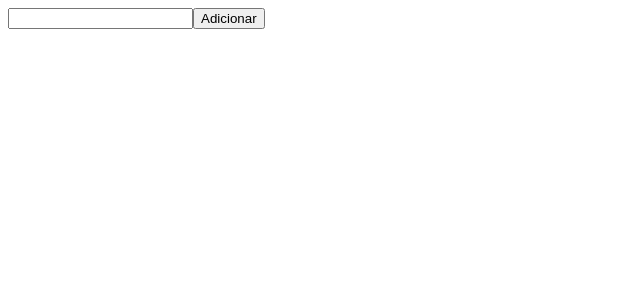
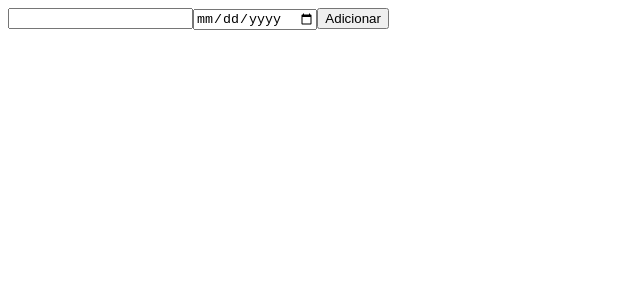
Before and after one commit to conradogui/own-projects, a React (Vite) app in the folder project_7/blog_test/: page / in a window 1280 px wide. Shown: the top 300 px of the page, without its empty margins (0-640 px from the left). Built offline with nearby package versions, Linux system fonts and the light colour scheme.

Commit message:
ajustando mensagens

```diff
--- a/project_7/blog_test/src/App.jsx
+++ b/project_7/blog_test/src/App.jsx
@@ -4,17 +4,23 @@ import './App.css'
 import ToDo from './components/ToDo'
 
 function App() {
-  const [work, setWork] = useState()
+  const [tarefa, setTarefa] = useState('')
+  const [data, setData] = useState('')
+  const [submittedValue, setSubmittedValue] = useState('')
 
-  const mostra = () => {
+  const mostraTarefa = (e) => {
+    setTarefa(e.target.value)
+  }
 
+  const mostraData = (e) => {
+    setData(e.target.value)
   }
 
   return (
     <div className="app">
       <div className='container'>
         <div className="add_tarefa">
-          <ToDo mostra={mostra}/>
+            <ToDo mostraTarefa={mostraTarefa} tarefa={tarefa} mostraData={mostraData} data={data} submittedValue={submittedValue} setSubmittedValue={setSubmittedValue} />
         </div>
       </div>
     </div>
--- a/project_7/blog_test/src/components/ToDo.jsx
+++ b/project_7/blog_test/src/components/ToDo.jsx
@@ -1,16 +1,23 @@
-const ToDo = ({mostra}) => {
+const ToDo = ({mostraTarefa, tarefa, mostraData, data, submittedValue, setSubmittedValue}) => {
+
 
     const handleSubmit = (e) => {
         e.preventDefault()
-        mostra(mostra)
+        setSubmittedValue(tarefa, data)
     }
 
   return (
     <div>
         <form action="" onSubmit={handleSubmit} >
-            <input type="text" name="tarefa" id="tarefa"/>
+            <input type="text" name="tarefa" id="tarefa" value={tarefa} onChange={mostraTarefa}/>
+            <input type="date" name="data" id="data" value={data} onChange={mostraData} />
             <button>Adicionar</button>
         </form>
+        {submittedValue && (
+        <div>
+          Valor submetido: {submittedValue}
+        </div>
+      )}
     </div>
   )
 }
```
